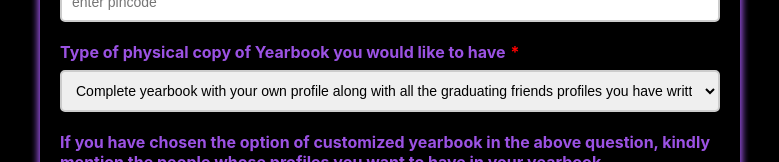
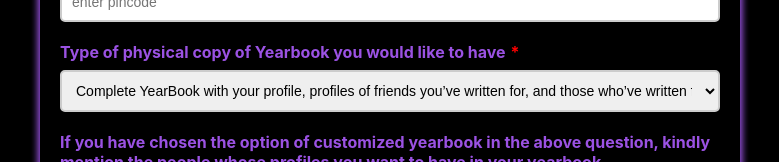
Before and after one commit to arushsri/SARC_YB_LP, a React (Create React App) app in the folder frontend/: page / in a window 1280 px wide. Shown: the part 1382-1544 px from the top of the page, without its empty margins (250-1029 px from the left). Built offline with nearby package versions, Linux system fonts and the light colour scheme.

Commit message:
Update FormInputs.js

```diff
--- a/frontend/src/FormInputs.js
+++ b/frontend/src/FormInputs.js
@@ -117,9 +117,9 @@ function FormInputs() {
       <div className='form-input'>
         <label htmlFor='type of  copy' className='required'>Type  of physical copy of Yearbook you would like to have</label>
         <select id='type of copy' name='typeofcopy' value={data.typeofcopy} onChange={handleChange} required>
-          <option value='complete'>Complete yearbook with your own profile along with all the graduating friends profiles you have written for</option>
+          <option value='complete'>Complete YearBook with your profile, profiles of friends you’ve written for, and those who’ve written for you</option>
           <option value='onlytheirown'>Only with your own profile</option>
-          <option value='customised'>customised yearbook with some specific graduating friends profile(select your friends list in next option)</option>
+          <option value='customised'>Customised YearBook with some specific friends' profiles (select your friends list in the next option)</option>
         </select>
       </div>
 
```
